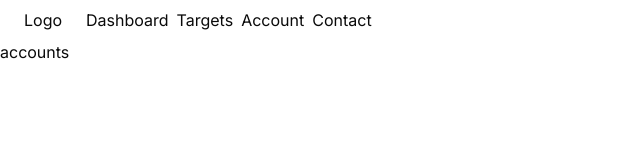
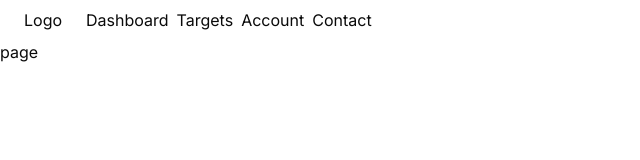
Before and after one commit to wde66crush/tracked2024, a Next.js app: page /account in a window 1280 px wide. Shown: the top 160 px of the page, without its empty margins (0-640 px from the left). Built offline with nearby package versions, Linux system fonts and the light colour scheme.

Commit message:
vercel up

```diff
--- a/app/account/page.tsx
+++ b/app/account/page.tsx
@@ -4,6 +4,6 @@ type Props = {}
 
 export default function page({}: Props) {
   return (
-    <div>accounts</div>
+    <div>page</div>
   )
 }
--- a/app/dashboard/page.tsx
+++ b/app/dashboard/page.tsx
@@ -0,0 +1,9 @@
+import React from 'react'
+
+type Props = {}
+
+export default function page({}: Props) {
+  return (
+    <div>page</div>
+  )
+}
```
